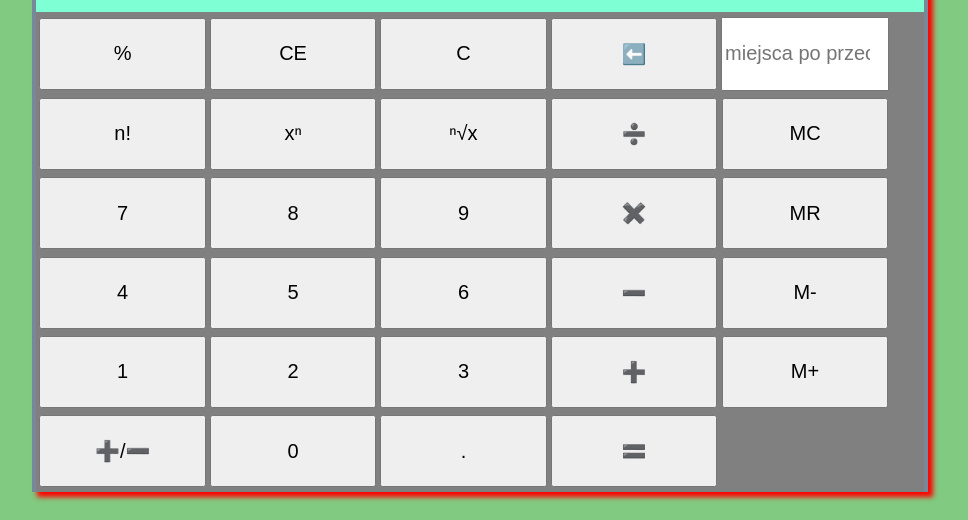
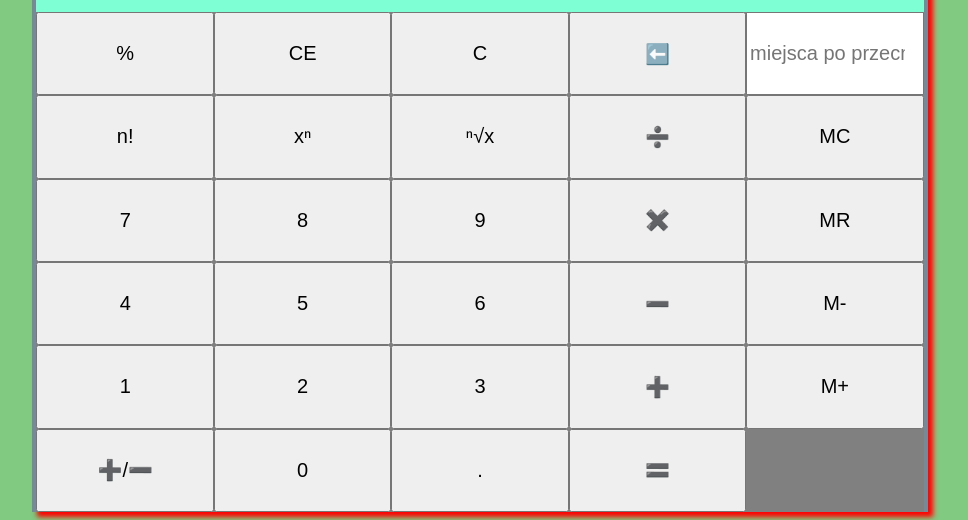
Before and after one commit to DEF2137/Kalkulator, a plain HTML site: page index.html in a window 1280 px wide. Shown: the part 286-806 px from the top of the page, without its empty margins (160-1128 px from the left). Drawn offline with Linux system fonts and the light colour scheme.

Commit message:
modyfikacja

```diff
--- a/index.html
+++ b/index.html
@@ -15,55 +15,50 @@
     <main>
         <div id="cialo_kalkulatora">
             <div id="szybka">
-                <p id="pole_pamieci"></p>
+                <div id="pole_pomocnicze">
+                    <span id="Pamiec_M">
+                        M: <span id="wartosc_Pamieci_M">0</span>
+                    </span>
+                    <span id="pole_pamieci"></span>
+                </div>
                 <p id="pole_glowne">0</p>
             </div>
             <div id="klawisze">
-                <table>
-                <tr>
-                    <td><button id="przycisk_%">%</button></td>
-                    <td><button id="przycisk_CE">CE</button></td>
-                    <td><button id="przycisk_C">C</button></td>
-                    <td><button id="przycisk_usuwajacy">⬅️</button></td>
-                    <td>
-                        <input type="number" placeholder="miejsca po przecniku" min="0" max="8" id="miejsca_po_przecinku">
-                    </td>
-                </tr>
-                <tr>
-                    <td><button id="przycisk_silnia">n!</button></td>
-                    <td><button id="przycisk_potega">xⁿ</button></td>
-                    <td><button id="przycisk_pierwiastek">ⁿ√x</button></td>
-                    <td><button id="przycisk_dzielenie">➗</button></td>
-                    <td><button id="przycisk_MC">MC</button></td>
-                </tr>
-                <tr>
-                    <td><button id="przycisk_7" class="numeryczny">7</button></td>
-                    <td><button id="przycisk_8" class="numeryczny">8</button></td>
-                    <td><button id="przycisk_9" class="numeryczny">9</button></td>
-                    <td><button id="przycisk_mnozenie">✖️</button></td>
-                    <td><button id="przycisk_MC">MR</button></td>
-                </tr>
-                <tr>
-                    <td><button id="przycisk_4" class="numeryczny">4</button></td>
-                    <td><button id="przycisk_5" class="numeryczny">5</button></td>
-                    <td><button id="przycisk_6"  class="numeryczny">6</button></td>
-                    <td><button id="przycisk_minus">➖</button></td>
-                    <td><button id="przycisk_MC">M-</button></td>
-                </tr>
-                <tr>
-                    <td><button id="przycisk_1" class="numeryczny">1</button></td>
-                    <td><button id="przycisk_2" class="numeryczny">2</button></td>
-                    <td><button id="przycisk_3" class="numeryczny">3</button></td>
-                    <td><button id="przycisk_plus">➕</button></td>
-                    <td><button id="przycisk_MC">M+</button></td>
-                </tr>
-                <tr>
-                    <td><button id="przycisk_zmiana_znaku">➕/➖</button></td>
-                    <td><button id="przycisk_0" class="numeryczny">0</button></td>
-                    <td><button id="przycisk_kropka">.</button></td>
-                    <td><button id="przycisk_rownosc">🟰</button></td>
-                </tr>
-                </table>
+                <button id="przycisk_%">%</button>
+                <button id="przycisk_CE">CE</button>
+                <button id="przycisk_C">C</button>
+                <button id="przycisk_usuwajacy">⬅️</button>
+                <input type="number" placeholder="miejsca po przecniku" min="0" max="8" id="miejsca_po_przecinku">
+
+                <button id="przycisk_silnia">n!</button>
+                <button id="przycisk_potega">xⁿ</button>
+                <button id="przycisk_pierwiastek">ⁿ√x</button>
+                <button id="przycisk_dzielenie">➗</button>
+                <button id="przycisk_MC">MC</button>
+
+                <button id="przycisk_7" class="numeryczny">7</button>
+                <button id="przycisk_8" class="numeryczny">8</button>
+                <button id="przycisk_9" class="numeryczny">9</button>
+                <button id="przycisk_mnozenie">✖️</button>
+                <button id="przycisk_MR">MR</button>
+
+                <button id="przycisk_4" class="numeryczny">4</button>
+                <button id="przycisk_5" class="numeryczny">5</button>
+                <button id="przycisk_6"  class="numeryczny">6</button>
+                <button id="przycisk_minus">➖</button>
+                <button id="przycisk_M_minus">M-</button>
+
+                <button id="przycisk_1" class="numeryczny">1</button>
+                <button id="przycisk_2" class="numeryczny">2</button>
+                <button id="przycisk_3" class="numeryczny">3</button>
+                <button id="przycisk_plus">➕</button>
+                <button id="przycisk_M_plus">M+</button>
+
+                <button id="przycisk_zmiana_znaku">➕/➖</button>
+                <button id="przycisk_0" class="numeryczny">0</button>
+                <button id="przycisk_kropka">.</button>
+                <button id="przycisk_rownosc">🟰</button>
+
             </div>
         </div>
     </main>
--- a/index.js
+++ b/index.js
@@ -1,11 +1,11 @@
 "use strict";
 const glowne_pole_oblizcen = document.getElementById("pole_glowne");
 const pole_pamieci = document.getElementById("pole_pamieci")
+const pole_pamiec_M = document.getElementById("wartosc_Pamieci_M")
 
 let pierwsza_czesc_obliczen = "";
+let pamiec_M = "";
 let operajca = "";
-let czy_jest_kropka = false;
-
 
 // wszystkie przyciski
 const przycisk_modulo = document.getElementById("przycisk_%");
@@ -18,15 +18,20 @@ const przycisk_silnia = document.getElementById("przycisk_silnia");
 const przycisk_potega = document.getElementById("przycisk_potega");
 const przycisk_pierwiastek = document.getElementById("przycisk_pierwiastek");
 const przycisk_dzielenie = document.getElementById("przycisk_dzielenie");
+const przycisk_MC = document.getElementById("przycisk_MC")
 
 const przycisk_mnozenie = document.getElementById("przycisk_mnozenie");
 const przycisk_minus = document.getElementById("przycisk_minus");
 const przycisk_plus = document.getElementById("przycisk_plus");
+const przycisk_MR = document.getElementById("przycisk_MR")
+
 
 const przycisk_zmiana_znaku = document.getElementById("przycisk_zmiana_znaku");
 const przycisk_0 = document.getElementById("przycisk_0");
 const przycisk_kropka = document.getElementById("przycisk_kropka");
 const przycisk_rownosc = document.getElementById("przycisk_rownosc");
+const przycisk_M_minus = document.getElementById("przycisk_M_minus");
+const przycisk_M_plus = document.getElementById("przycisk_M_plus");
 
 const wszystkie_numeryczne = document.querySelectorAll(".numeryczny");
 
@@ -87,9 +92,12 @@ przycisk_zmiana_znaku.addEventListener("click", () => {
 })
 
 przycisk_kropka.addEventListener("click", () => {
-    if (czy_jest_kropka === false){
+    // ile kropek
+    let ile_kropek = glowne_pole_oblizcen.textContent.split("").filter(l => l === ".").length
+    console.log(ile_kropek);
+
+    if (ile_kropek === 0){
         glowne_pole_oblizcen.textContent = `${glowne_pole_oblizcen.textContent}.`;
-        czy_jest_kropka = true;
     }
 })
 
@@ -136,7 +144,25 @@ przycisk_C.addEventListener("click", () => {
     glowne_pole_oblizcen.textContent = "0";
     pole_pamieci.textContent = "";
     operajca = "";
-    czy_jest_kropka = false;
+})
+
+przycisk_MR.addEventListener("click", () => {
+    glowne_pole_oblizcen.textContent = Number(pamiec_M);
+})
+
+przycisk_MC.addEventListener("click", () => {
+    pamiec_M = 0;
+    pole_pamiec_M.textContent = pamiec_M;
+})
+
+przycisk_M_plus.addEventListener("click", () => {
+    pamiec_M += Number(glowne_pole_oblizcen.textContent);
+    pole_pamiec_M.textContent = pamiec_M;
+})
+
+przycisk_M_minus.addEventListener("click", () => {
+    pamiec_M -= Number(glowne_pole_oblizcen.textContent);
+    pole_pamiec_M.textContent = pamiec_M;
 })
 
 przycisk_rownosc.addEventListener("click", () => {
@@ -155,7 +181,20 @@ przycisk_rownosc.addEventListener("click", () => {
     }else if (operajca === "√"){
         glowne_pole_oblizcen.textContent = Math.pow(Number(pierwsza_czesc_obliczen), 1 / Number(glowne_pole_oblizcen.textContent));
     }
+    ucinacz();
     pole_pamieci.textContent = "";
     pierwsza_czesc_obliczen = "";
     operajca = "";
 })
+
+function ucinacz(){
+    let miejsca;
+    if (miejsca_po_przecinku.value === ""){
+        miejsca = 8
+    }else{
+        miejsca = Number(miejsca_po_przecinku.value);
+    }
+    const zaokraglone = Number(glowne_pole_oblizcen.textContent).toFixed(miejsca);
+    console.log(zaokraglone);
+    glowne_pole_oblizcen.textContent = zaokraglone;
+}
--- a/style.css
+++ b/style.css
@@ -42,25 +42,27 @@ html body #cialo_kalkulatora #szybka {
 html body #cialo_kalkulatora #szybka p {
   margin: 5px;
 }
+html body #cialo_kalkulatora #szybka #pole_pomocnicze {
+  width: 100%;
+  display: flex;
+  flex-direction: row;
+  justify-content: space-between;
+}
 html body #cialo_kalkulatora #szybka #pole_pamieci {
   color: gray;
 }
 html body #cialo_kalkulatora #klawisze {
-  display: flex;
-  justify-content: start;
+  display: grid;
+  grid-template-columns: repeat(5, 1fr);
+  grid-template-rows: repeat(6, 1fr);
   width: 99%;
-  height: 60vh;
+  height: 500px;
   background-color: gray;
 }
 html body #cialo_kalkulatora #klawisze button {
   font-size: 20px;
-  height: 9vh;
-  width: 13vw;
 }
 html input {
-  font-size: 15px;
   text-align: center;
   font-size: 20px;
-  height: 8.5vh;
-  width: 12.5vw;
 }/*# sourceMappingURL=style.css.map */
```
